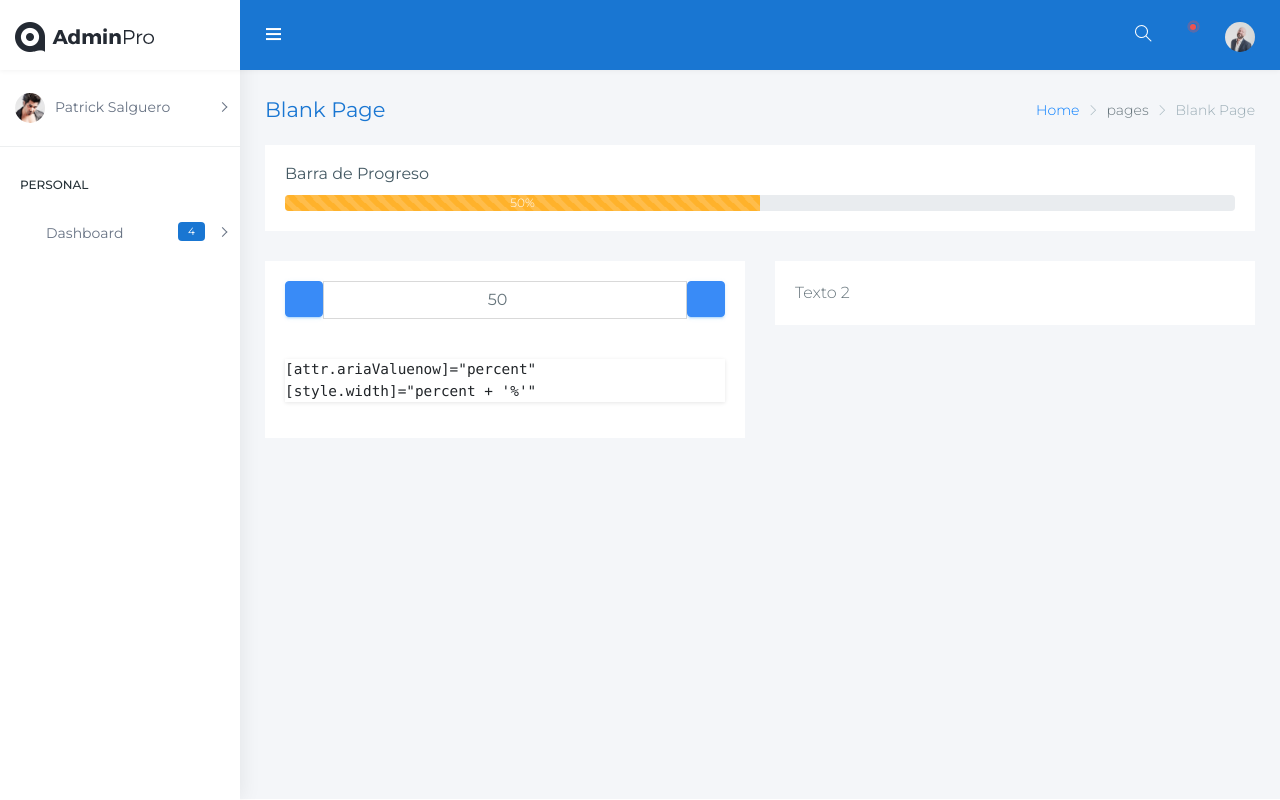
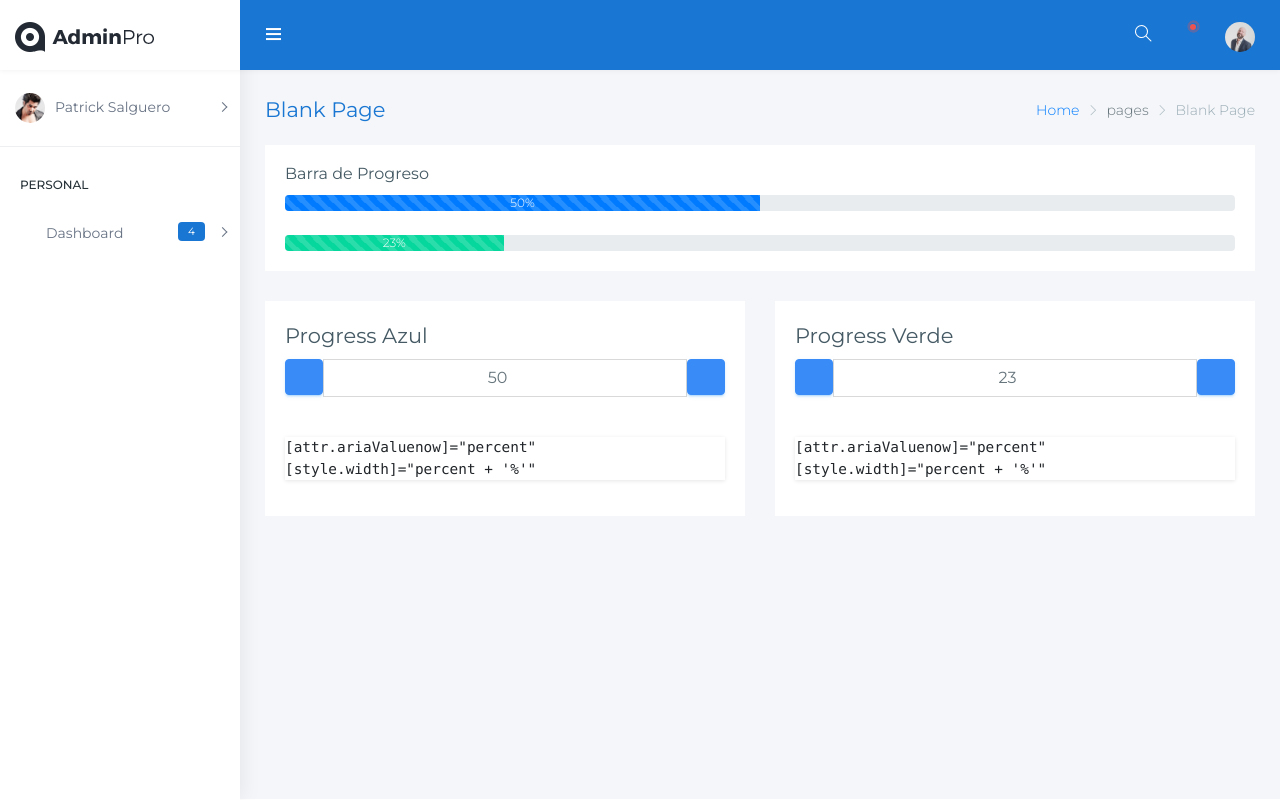
Before and after one commit to psalguerodev/angular-advanced, an Angular app: page /#/progress in a window 1280 px wide. Built offline with nearby package versions, Linux system fonts and the light colour scheme; a web font is replaced by a local one.

Commit message:
Se crea un componente reutilizable IncrementComponent

```diff
--- a/src/app/app.module.ts
+++ b/src/app/app.module.ts
@@ -1,5 +1,6 @@
 import { BrowserModule } from '@angular/platform-browser';
 import { NgModule } from '@angular/core';
+
 
 /* ===================[MODULES]====================== */
 import { PagesModule } from './pages/pages.module';
@@ -11,6 +12,7 @@ import { RegisterComponent } from './register/register.component';
 
 /* ===================[ROUTES]====================== */
 import { APP_ROUTES } from './app.routes';
+import { FormsModule } from '@angular/forms';
 
 
 @NgModule({
@@ -21,6 +23,7 @@ import { APP_ROUTES } from './app.routes';
   ],
   imports: [
     BrowserModule,
+    FormsModule,
     APP_ROUTES,
     PagesModule
   ],
--- /dev/null
+++ b/src/app/components/increment/increment.component.html
@@ -0,0 +1,17 @@
+<h3>{{ leyend }}</h3>
+<div class="input-group mb-3">
+  <div class="input-group-prepend">
+    <button class="btn btn-info" type="button" (click)="processValue(-5)">
+      <i class="mdi mdi-minus"></i>
+    </button>
+  </div>
+  <input type="number" name="percent" #percentHtml max="100" min="1" [(ngModel)]="percent" (ngModelChange)="onChanges($event)" class="form-control text-center" placeholder="Incrementar / Decrementar ">
+  <div class="input-group-append">
+    <button class="btn btn-info" type="button" (click)="processValue(+5)">
+      <i class="mdi mdi-plus"></i>
+    </button>
+  </div>
+</div>
+<br>
+<pre>[attr.ariaValuenow]="percent"
+[style.width]="percent + '%'"</pre>
--- /dev/null
+++ b/src/app/components/increment/increment.component.ts
@@ -0,0 +1,60 @@
+import { Component, OnInit, Input , Output, EventEmitter , ViewChild, ElementRef } from '@angular/core';
+
+
+@Component({
+  selector: 'app-increment',
+  templateUrl: './increment.component.html',
+  styles: []
+})
+export class IncrementComponent implements OnInit {
+  @Input("percent") percent : number = 50;
+  @Input("leyend") leyend  : string = "Leyenda";
+  @Output() changepercent : EventEmitter<number> = new EventEmitter();
+  @ViewChild("percentHtml") percentHtml : ElementRef;
+
+
+  constructor() {
+    console.log( this.percent );
+    console.log( this.leyend );
+  }
+
+  ngOnInit() {
+    console.log( this.percent );
+    console.log( this.leyend );
+  }
+
+  processValue(value :number ){
+    if( this.percent >= 100 && value > 0 ){
+      this.percent = 100;
+      return;
+    }
+    if( this.percent <= 0  ){
+      this.percent = 0;
+    }
+
+    this.percent += value;
+
+    this.changepercent.emit( this.percent );
+  }
+
+  onChanges( event : number ){
+
+    if( event >= 100 ) {
+      this.percent = 100;
+    }
+    else if ( event <= 0) {
+      this.percent = 0;
+    } else{
+      this.percent = event;
+    }
+
+    this.percentHtml.nativeElement.value = this.percent;
+
+    console.log( event );
+    this.changepercent.emit(  this.percent );
+
+    this.percentHtml.nativeElement.focus();
+  }
+
+
+}
--- a/src/app/pages/progress/progress.component.html
+++ b/src/app/pages/progress/progress.component.html
@@ -5,8 +5,16 @@
         <h5 class="card-title">Barra de Progreso</h5>
         <div class="progress">
           <div class="progress-bar progress-bar-striped progress-bar-animated" role="progressbar" aria-valuenow="75" aria-valuemin="0"
-            aria-valuemax="100" [ngClass]="{'bg-success': percent == 100 , 'bg-danger': percent < 30 , 'bg-warning': percent > 30 && percent < 60 }" style="width: 75%" [attr.ariaValuenow]="percent" [style.width]="percent + '%'">
-            {{percent}}%
+            aria-valuemax="100" [ngClass]="{'bg-success': percent == 100 , 'bg-danger': percent <= 30 , 'bg-warning': percent > 30 && percent < 60 }"
+            style="width: 75%" [attr.ariaValuenow]="percent1" [style.width]="percent1 + '%'">
+            <span *ngIf="percent1 > 0">{{ percent1 }}%</span>
+          </div>
+        </div>
+        <br>
+        <div class="progress">
+          <div class="progress-bar progress-bar-striped progress-bar-animated bg-success" role="progressbar" aria-valuenow="75" aria-valuemin="0"
+            aria-valuemax="100" style="width: 75%" [attr.ariaValuenow]="percent2" [style.width]="percent2 + '%'">
+            <span *ngIf="percent2 > 0">{{ percent2 }}%</span>
           </div>
         </div>
       </div>
@@ -19,29 +27,14 @@
   <div class="col-6">
     <div class="card">
       <div class="card-body">
-        <div class="input-group mb-3">
-          <div class="input-group-prepend">
-            <button class="btn btn-info" type="button" (click)="processValue(-5)">
-              <i class="mdi mdi-minus"></i>
-            </button>
-          </div>
-          <input type="number" name="percent" max="100" min="0" [(ngModel)]="percent" class="form-control text-center" placeholder="Incrementar / Decrementar ">
-          <div class="input-group-append">
-            <button class="btn btn-info" type="button" (click)="processValue(+5)">
-              <i class="mdi mdi-plus"></i>
-            </button>
-          </div>
-        </div>
-        <br>
-        <pre>[attr.ariaValuenow]="percent"
-[style.width]="percent + '%'"</pre>
+        <app-increment [percent]="percent1" [leyend]="'Progress Azul '" (changepercent)=" percent1 = $event "></app-increment>
       </div>
     </div>
   </div>
   <div class="col-6">
     <div class="card">
       <div class="card-body">
-        Texto 2
+        <app-increment [percent]="percent2" [leyend]="'Progress Verde '" (changepercent)=" percent2 = $event "></app-increment>
       </div>
     </div>
   </div>
--- a/src/app/pages/progress/progress.component.ts
+++ b/src/app/pages/progress/progress.component.ts
@@ -6,26 +6,18 @@ import { Component, OnInit } from '@angular/core';
   styles: []
 })
 export class ProgressComponent implements OnInit {
+  percent1 : number = 50;
+  percent2 : number = 23;
 
-  percent : number = 50;
 
   constructor() { }
 
   ngOnInit() {
   }
 
-  processValue(value :number ){
-    if( this.percent >= 100 && value > 0 ){
-      this.percent = 100;
-      return;
-    }
-    if( this.percent <= 0  ){
-      this.percent = 0;
-    }
-
-    this.percent += value;
+  changeProgress( event : number ){
+    console.log( event );
   }
 
 
-
 }
```
Also changed, not shown: src/app/pages/pages.module.ts (+7 -2 lines).
